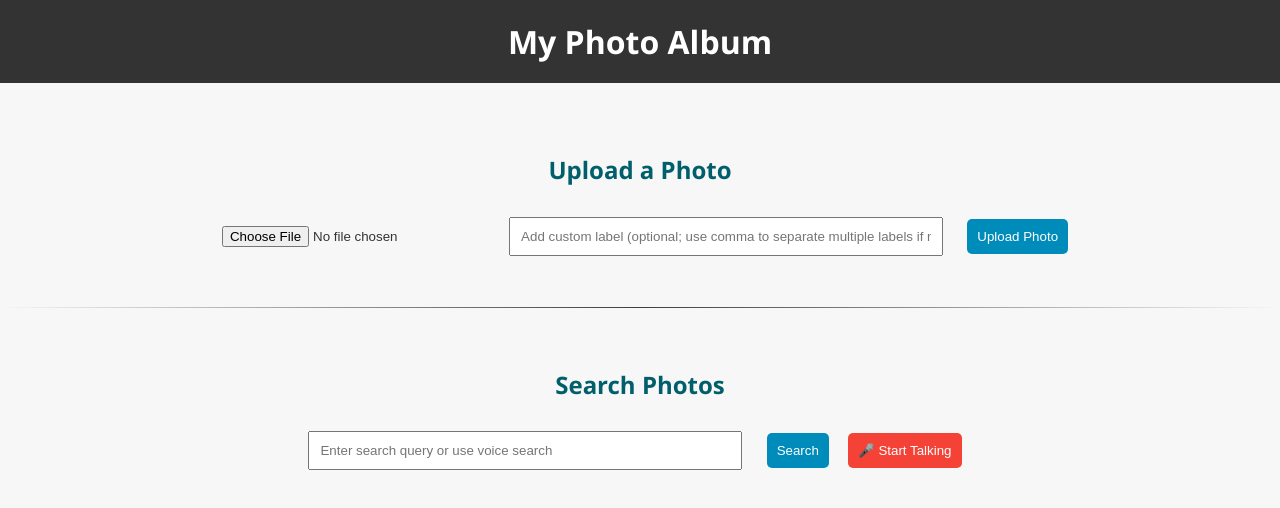
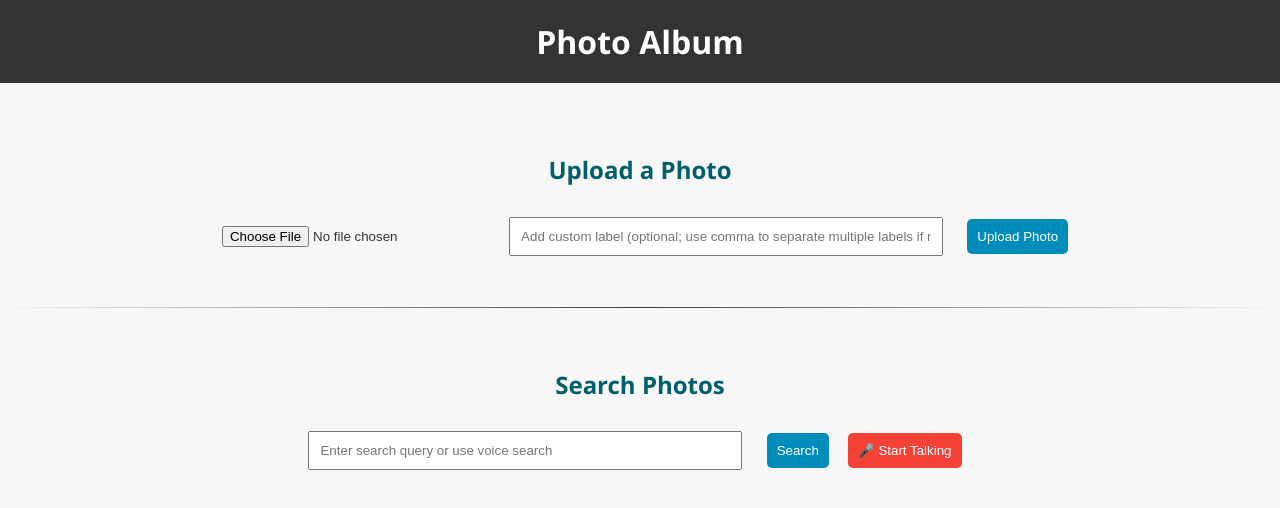
Before and after one commit to xd2287/ass2-github-to-s3, a plain HTML site: page index.html in a window 1280 px wide. Drawn offline with Linux system fonts and the light colour scheme.

Commit message:
test v1.1

```diff
--- a/index.html
+++ b/index.html
@@ -22,7 +22,7 @@
 <body>
 
     <header>
-        <h1>My Photo Album</h1>
+        <h1>Photo Album</h1>
     </header>
 
     <section class="upload-area">
```
